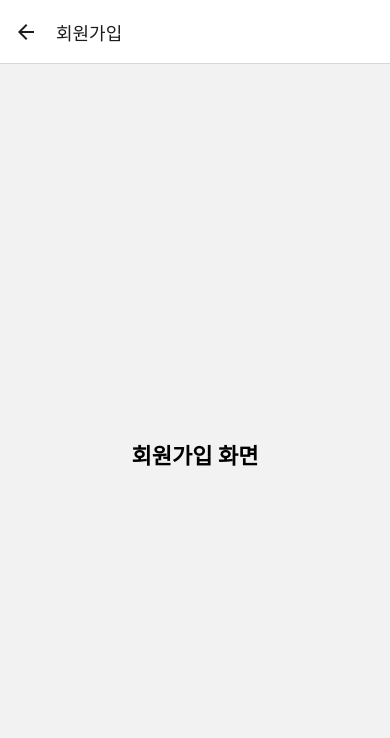
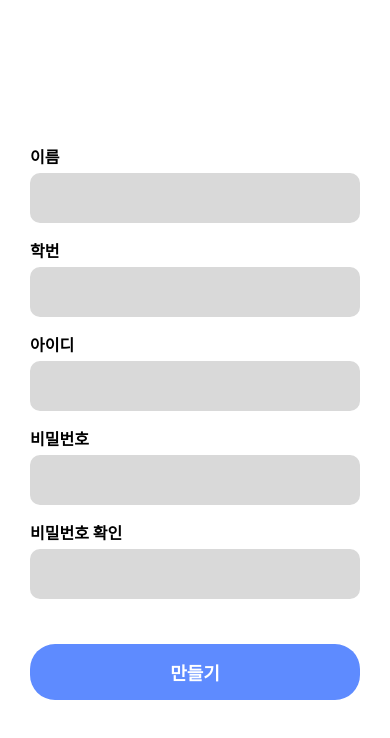
Before and after one commit to CodePlayOrg/Frontend, a React Native app: screen /Signup in a window 390 px wide. Shown: the top 738 px of the page. Built offline with nearby package versions, Linux system fonts and the light colour scheme.

Commit message:
로그인, 회원가입 완성

```diff
--- a/App.tsx
+++ b/App.tsx
@@ -1,52 +1,8 @@
-/**
- * Sample React Native App
- * https://github.com/facebook/react-native
- *
- * @format
- */
-
-/**import { NewAppScreen } from '@react-native/new-app-screen';
-import { StatusBar, StyleSheet, useColorScheme, View } from 'react-native';
-import {
-  SafeAreaProvider,
-  useSafeAreaInsets,
-} from 'react-native-safe-area-context';**/
 import React from 'react';
 import AppNavigator from './src/navigations/AppNavigator';
 
+const App = () => {
+  return <AppNavigator />;
+};
 
-/**function App() {
-  const isDarkMode = useColorScheme() === 'dark';
-
-  return (
-    <SafeAreaProvider>
-      <StatusBar barStyle={isDarkMode ? 'light-content' : 'dark-content'} />
-      <AppContent />
-    </SafeAreaProvider>
-  );
-}
-
-function AppContent() {
-  const safeAreaInsets = useSafeAreaInsets();
-
-  return (
-    <View style={styles.container}>
-      <NewAppScreen
-        templateFileName="App.tsx"
-        safeAreaInsets={safeAreaInsets}
-      />
-    </View>
-  );
-}
-
-const styles = StyleSheet.create({
-  container: {
-    flex: 1,
-  },
-});
-
-export default App;**/
-
-export default function App() {
-  return <AppNavigator />;
-}
+export default App;
--- a/package.json
+++ b/package.json
@@ -11,10 +11,12 @@
   },
   "dependencies": {
     "@react-native/new-app-screen": "^0.81.4",
-    "@react-navigation/native": "^7.1.17",
+    "@react-navigation/native": "^7.1.18",
     "@react-navigation/native-stack": "^7.3.26",
+    "@react-navigation/stack": "^7.4.9",
     "react": "19.1.0",
     "react-native": "0.81.4",
+    "react-native-gesture-handler": "^2.28.0",
     "react-native-safe-area-context": "^5.6.1",
     "react-native-screens": "^4.16.0"
   },
--- a/src/navigations/AppNavigator.tsx
+++ b/src/navigations/AppNavigator.tsx
@@ -1,26 +1,25 @@
 import React from 'react';
 import { NavigationContainer } from '@react-navigation/native';
-import { createNativeStackNavigator } from '@react-navigation/native-stack';
-
+import { createStackNavigator } from '@react-navigation/stack';
 import StartScreen from '../screens/StartScreen';
+import SignupScreen from '../screens/SignupScreen';
 import LoginScreen from '../screens/LoginScreen';
-import SignupScreen from '../screens/SignupScreen';
 
 export type RootStackParamList = {
   Start: undefined;
+  Signup: undefined;
   Login: undefined;
-  Signup: undefined;
 };
 
-const Stack = createNativeStackNavigator<RootStackParamList>();
+const Stack = createStackNavigator<RootStackParamList>();
 
-const AppNavigator: React.FC = () => {
+const AppNavigator = () => {
   return (
     <NavigationContainer>
-      <Stack.Navigator initialRouteName="Start">
-        <Stack.Screen name="Start" component={StartScreen} options={{ title: '시작 화면' }} />
-        <Stack.Screen name="Login" component={LoginScreen} options={{ title: '로그인' }} />
-        <Stack.Screen name="Signup" component={SignupScreen} options={{ title: '회원가입' }} />
+      <Stack.Navigator screenOptions={{ headerShown: false }}>
+        <Stack.Screen name="Start" component={StartScreen} />
+        <Stack.Screen name="Signup" component={SignupScreen} />
+        <Stack.Screen name="Login" component={LoginScreen} />
       </Stack.Navigator>
     </NavigationContainer>
   );
--- a/src/screens/LoginScreen.tsx
+++ b/src/screens/LoginScreen.tsx
@@ -1,17 +1,48 @@
-import React from 'react';
-import { View, Text, StyleSheet } from 'react-native';
+import React, { useState } from 'react';
+import { View, TextInput, TouchableOpacity, Text, StyleSheet } from 'react-native';
 
 const LoginScreen: React.FC = () => {
+  const [id, setId] = useState('');
+  const [password, setPassword] = useState('');
+
   return (
     <View style={styles.container}>
-      <Text style={styles.text}>로그인 화면</Text>
+      <View style={styles.inputGroup}>
+        <Text style={styles.label}>아이디</Text>
+        <TextInput style={styles.input} value={id} onChangeText={setId} />
+      </View>
+
+      <View style={styles.inputGroup}>
+        <Text style={styles.label}>비밀번호</Text>
+        <TextInput style={styles.input} value={password} onChangeText={setPassword} secureTextEntry />
+      </View>
+
+      <TouchableOpacity style={styles.button}>
+        <Text style={styles.buttonText}>로그인</Text>
+      </TouchableOpacity>
     </View>
   );
 };
 
+const styles = StyleSheet.create({
+  container: { flex: 1, padding: 30, backgroundColor: 'white', justifyContent: 'center' },
+  inputGroup: { marginBottom: 15 },
+  label: { fontWeight: 'bold', fontSize: 16, marginBottom: 5 },
+  input: {
+    backgroundColor: '#d9d9d9',
+    borderRadius: 10,
+    paddingHorizontal: 15,
+    height: 50,
+  },
+  button: {
+    backgroundColor: '#5E8BFF',
+    alignItems: 'center',
+    justifyContent: 'center',
+    paddingVertical: 15,
+    borderRadius: 25,
+    marginTop: 30,
+  },
+  buttonText: { color: 'white', fontWeight: 'bold', fontSize: 18 },
+});
+
 export default LoginScreen;
-
-const styles = StyleSheet.create({
-  container: { flex: 1, justifyContent: 'center', alignItems: 'center' },
-  text: { fontSize: 22, fontWeight: '600' },
-});
--- a/src/screens/SignupScreen.tsx
+++ b/src/screens/SignupScreen.tsx
@@ -1,17 +1,81 @@
-import React from 'react';
-import { View, Text, StyleSheet } from 'react-native';
+import React, { useState } from 'react';
+import { View, TextInput, TouchableOpacity, Text, StyleSheet } from 'react-native';
+import { StackNavigationProp } from '@react-navigation/stack';
+import { RootStackParamList } from '../navigations/AppNavigator';
 
-const SignupScreen: React.FC = () => {
+type SignupScreenNavigationProp = StackNavigationProp<RootStackParamList, 'Signup'>;
+
+type Props = {
+  navigation: SignupScreenNavigationProp;
+};
+
+type FormData = {
+  name: string;
+  studentId: string;
+  id: string;
+  password: string;
+  confirm: string;
+};
+
+const SignupScreen: React.FC<Props> = ({ navigation }) => {
+  const [form, setForm] = useState<FormData>({
+    name: '',
+    studentId: '',
+    id: '',
+    password: '',
+    confirm: '',
+  });
+
+  const handleChange = (key: keyof FormData, value: string) => {
+    setForm({ ...form, [key]: value });
+  };
+
   return (
     <View style={styles.container}>
-      <Text style={styles.text}>회원가입 화면</Text>
+      {[
+        { label: '이름', key: 'name' },
+        { label: '학번', key: 'studentId' },
+        { label: '아이디', key: 'id' },
+        { label: '비밀번호', key: 'password', secure: true },
+        { label: '비밀번호 확인', key: 'confirm', secure: true },
+      ].map((item) => (
+        <View key={item.key} style={styles.inputGroup}>
+          <Text style={styles.label}>{item.label}</Text>
+          <TextInput
+            style={styles.input}
+            secureTextEntry={item.secure}
+            onChangeText={(text) => handleChange(item.key as keyof FormData, text)}
+            value={form[item.key as keyof FormData]}
+          />
+        </View>
+      ))}
+
+      <TouchableOpacity style={styles.button} onPress={() => navigation.navigate('Login')}>
+        <Text style={styles.buttonText}>만들기</Text>
+      </TouchableOpacity>
     </View>
   );
 };
 
+const styles = StyleSheet.create({
+  container: { flex: 1, padding: 30, backgroundColor: 'white', justifyContent: 'center' },
+  inputGroup: { marginBottom: 15 },
+  label: { fontWeight: 'bold', fontSize: 16, marginBottom: 5 },
+  input: {
+    backgroundColor: '#d9d9d9',
+    borderRadius: 10,
+    paddingHorizontal: 15,
+    height: 50,
+  },
+  button: {
+    backgroundColor: '#5E8BFF',
+    alignItems: 'center',
+    justifyContent: 'center',
+    paddingVertical: 15,
+    borderRadius: 25,
+    marginTop: 30,
+  },
+  buttonText: { color: 'white', fontWeight: 'bold', fontSize: 18 },
+});
+
 export default SignupScreen;
-
-const styles = StyleSheet.create({
-  container: { flex: 1, justifyContent: 'center', alignItems: 'center' },
-  text: { fontSize: 22, fontWeight: '600' },
-});
```
Also changed, not shown: 2 other files (tests, documents, lock files or other folders).
